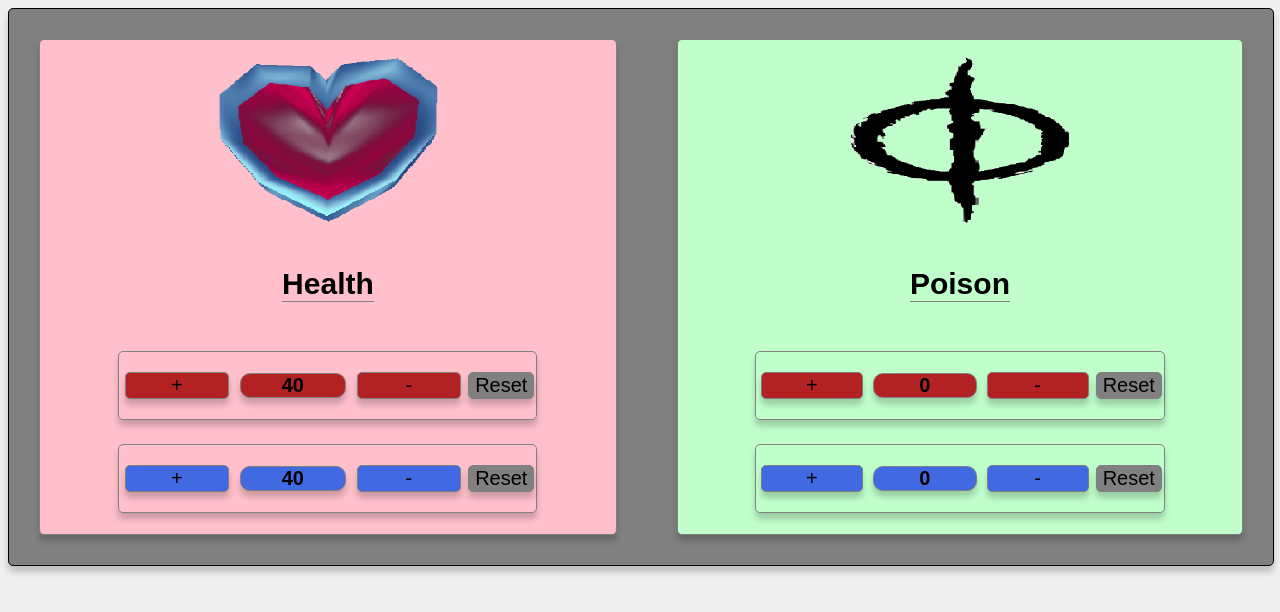
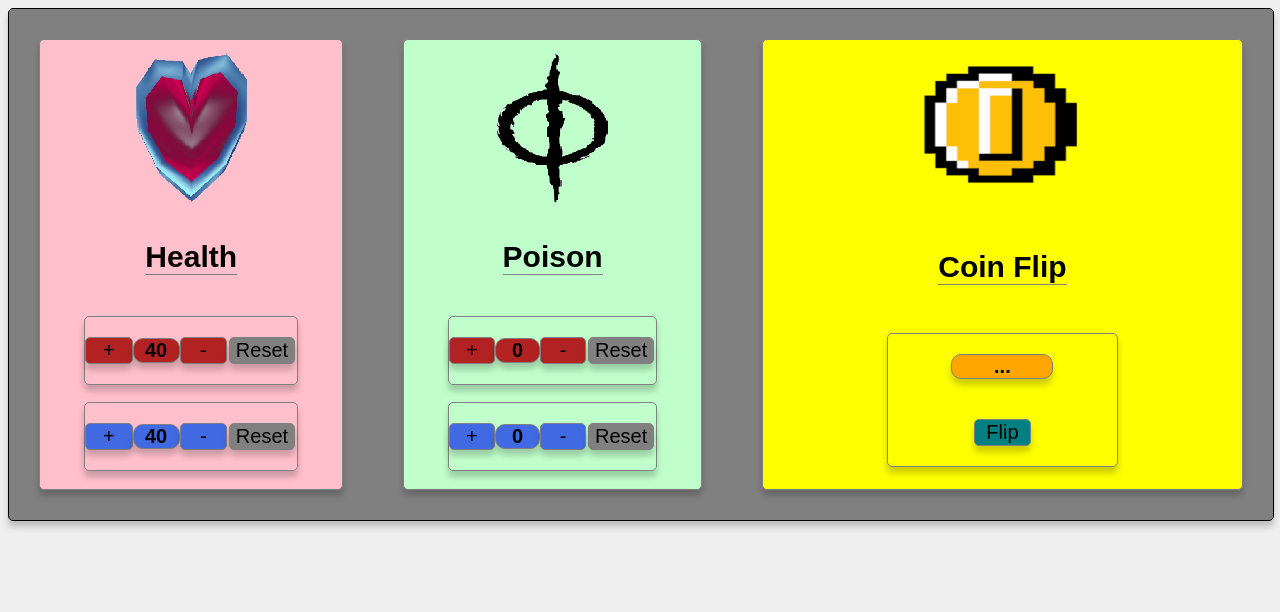
Before and after one commit to kekons4/mtg-counter, a website: page public/index.html in a window 1280 px wide. Drawn offline with nearby package versions, Linux system fonts and the light colour scheme; no server answers.

Commit message:
Added a temp coin flipper

```diff
--- a/public/index.html
+++ b/public/index.html
@@ -1,6 +1,5 @@
 <!DOCTYPE html>
 <html lang="en">
-
   <head>
     <meta charset="UTF-8" />
     <meta name="viewport" content="width=device-width, initial-scale=1.0" />
@@ -12,71 +11,138 @@
   <body>
     <div class="container">
       <div id="health" class="health-container">
-            <img class="health-img" src="./images/Heart-Container.png" alt="Heart Image" />
-            <p style="border-bottom:1px grey solid; margin-left: 25%; margin-right: 25%;">
+        <img
+          class="health-img"
+          src="./images/Heart-Container.png"
+          alt="Heart Image"
+        />
+        <p
+          style="border-bottom:1px grey solid; margin-left: 25%; margin-right: 25%;"
+        >
           Health
         </p>
         <div class="health-counter-cont">
-                <button id="red-plus" class="health-button-red"
-                    onclick="socket.emit('redHpUp', $('#red-h-counter').text())">
+          <button
+            id="red-plus"
+            class="health-button-red"
+            onclick="socket.emit('redHpUp', $('#red-h-counter').text())"
+          >
             +
           </button>
           <div id="red-h-counter" class="health-counter-red">40</div>
-                <button id="red-minus" class="health-button-red"
-                    onclick="socket.emit('redHpDown', $('#red-h-counter').text())">
+          <button
+            id="red-minus"
+            class="health-button-red"
+            onclick="socket.emit('redHpDown', $('#red-h-counter').text())"
+          >
             -
           </button>
-                <button id="red-hp-reset" class="counter-reset" onclick="socket.emit('resetRedHp')">
+          <button
+            id="red-hp-reset"
+            class="counter-reset"
+            onclick="socket.emit('resetRedHp')"
+          >
             Reset
           </button>
         </div>
         <div class="health-counter-cont">
-                <button id="blue-plus" class="health-button-blue"
-                    onclick="socket.emit('blueHpUp', $('#blue-h-counter').text())">
+          <button
+            id="blue-plus"
+            class="health-button-blue"
+            onclick="socket.emit('blueHpUp', $('#blue-h-counter').text())"
+          >
             +
           </button>
           <div id="blue-h-counter" class="health-counter-blue">40</div>
-                <button id="blue-minus" class="health-button-blue"
-                    onclick="socket.emit('blueHpDown', $('#blue-h-counter').text())">
+          <button
+            id="blue-minus"
+            class="health-button-blue"
+            onclick="socket.emit('blueHpDown', $('#blue-h-counter').text())"
+          >
             -
           </button>
-                <button id="red-hp-reset" class="counter-reset" onclick="socket.emit('resetBlueHp')">
+          <button
+            id="red-hp-reset"
+            class="counter-reset"
+            onclick="socket.emit('resetBlueHp')"
+          >
             Reset
           </button>
         </div>
       </div>
       <div id="poison" class="poison-container">
-            <img class="poison-img" src="./images/poison_counter.png" alt="poison image" />
-            <p style="border-bottom: 1px grey solid; margin-left: 25%; margin-right: 25%;">
+        <img
+          class="poison-img"
+          src="./images/poison_counter.png"
+          alt="poison image"
+        />
+        <p
+          style="border-bottom: 1px grey solid; margin-left: 25%; margin-right: 25%;"
+        >
           Poison
         </p>
         <div class="poison-counter-cont">
-                <button id="red-plus" class="health-button-red"
-                    onclick="socket.emit('redPoisonUp', $('#red-p-counter').text())">
+          <button
+            id="red-plus"
+            class="health-button-red"
+            onclick="socket.emit('redPoisonUp', $('#red-p-counter').text())"
+          >
             +
           </button>
           <div id="red-p-counter" class="poison-counter-red">0</div>
-                <button id="red-minus" class="health-button-red"
-                    onclick="socket.emit('redPoisonDown', $('#red-p-counter').text())">
+          <button
+            id="red-minus"
+            class="health-button-red"
+            onclick="socket.emit('redPoisonDown', $('#red-p-counter').text())"
+          >
             -
           </button>
-                <button id="red-hp-reset" class="counter-reset" onclick="socket.emit('resetRedPoison')">
+          <button
+            id="red-hp-reset"
+            class="counter-reset"
+            onclick="socket.emit('resetRedPoison')"
+          >
             Reset
           </button>
         </div>
         <div class="poison-counter-cont">
-                <button id="blue-plus" class="health-button-blue"
-                    onclick="socket.emit('bluePoisonUp', $('#blue-p-counter').text())">
+          <button
+            id="blue-plus"
+            class="health-button-blue"
+            onclick="socket.emit('bluePoisonUp', $('#blue-p-counter').text())"
+          >
             +
           </button>
           <div id="blue-p-counter" class="poison-counter-blue">0</div>
-                <button id="blue-minus" class="health-button-blue"
-                    onclick="socket.emit('bluePoisonDown', $('#blue-p-counter').text())">
+          <button
+            id="blue-minus"
+            class="health-button-blue"
+            onclick="socket.emit('bluePoisonDown', $('#blue-p-counter').text())"
+          >
             -
           </button>
-                <button id="red-hp-reset" class="counter-reset" onclick="socket.emit('resetBluePoison')">
+          <button
+            id="red-hp-reset"
+            class="counter-reset"
+            onclick="socket.emit('resetBluePoison')"
+          >
             Reset
           </button>
+        </div>
+      </div>
+      <div id="coinFlip" class="coinflip-container">
+        <img src="./images/coin.png" alt="coin image" class="coin-img" />
+        <p
+          style="border-bottom: 1px grey solid; margin-left: 25%; margin-right: 25%;"
+        >
+          Coin Flip
+        </p>
+        <div id="coinFlip-container" class="coinflip-cont">
+            <div id="coin-counter" class="coinflip-counter">...</div>
+            <button id="coinButton" class="coinflip-button" onclick="socket.emit('coinFlip')">
+                Flip
+            </button>
+        </div>
         </div>
       </div>
     </div>
@@ -135,7 +201,11 @@
       socket.on("resetBluePoison", val => {
         $("#blue-p-counter").text(val);
       });
+
+      //Coin Flip
+      socket.on("coinFlip", val => {
+          $("#coin-counter").text(val);
+      })
     </script>
   </body>
-
 </html>
--- a/public/styles.css
+++ b/public/styles.css
@@ -1,4 +1,4 @@
-body{
+body {
   font-family: sans-serif;
   background-color: #efefef;
 }
@@ -13,7 +13,7 @@ body{
   height: 50%;
   background-color: grey;
   border-radius: 5px;
-    box-shadow: 0 6px 6px rgba(0,0,0,0.2);
+  box-shadow: 0 6px 6px rgba(0, 0, 0, 0.2);
   position: relative;
 }
 
@@ -31,11 +31,10 @@ body{
   margin: 30px;
   padding: 10px;
   border-radius: 5px;
-    box-shadow: 0 6px 6px rgba(0,0,0,0.2);
+  box-shadow: 0 6px 6px rgba(0, 0, 0, 0.2);
   text-align: center;
   font-size: 30px;
   font-weight: bold;
-
 }
 
 .health-img {
@@ -55,7 +54,7 @@ body{
   align-items: center;
   border: 1px grey solid;
   border-radius: 5px;
-    box-shadow: 0 6px 6px rgba(0,0,0,0.2);
+  box-shadow: 0 6px 6px rgba(0, 0, 0, 0.2);
   margin: 5px;
   width: 75%;
   text-align: center;
@@ -69,7 +68,7 @@ body{
   background-color: firebrick;
   border-radius: 10px;
   font-size: 20px;
-    box-shadow: 0 6px 6px rgba(0,0,0,0.2);
+  box-shadow: 0 6px 6px rgba(0, 0, 0, 0.2);
   margin: 20px auto;
   width: 25%;
   text-align: center;
@@ -83,7 +82,7 @@ body{
   background-color: royalblue;
   border-radius: 10px;
   font-size: 20px;
-    box-shadow: 0 6px 6px rgba(0,0,0,0.2);
+  box-shadow: 0 6px 6px rgba(0, 0, 0, 0.2);
   margin: 20px auto;
   width: 25%;
 }
@@ -95,7 +94,7 @@ body{
   border: 1px grey solid;
   border-radius: 5px;
   background-color: firebrick;
-    box-shadow: 0 6px 6px rgba(0,0,0,0.2);
+  box-shadow: 0 6px 6px rgba(0, 0, 0, 0.2);
   margin: 20px auto;
   width: 25%;
   font-size: 20px;
@@ -112,7 +111,7 @@ body{
   border: 1px grey solid;
   border-radius: 5px;
   background-color: royalblue;
-    box-shadow: 0 6px 6px rgba(0,0,0,0.2);
+  box-shadow: 0 6px 6px rgba(0, 0, 0, 0.2);
   margin: 20px auto;
   width: 25%;
   font-size: 20px;
@@ -123,7 +122,6 @@ body{
 }
 
 /*-----------Poison Stuff----------------------------*/
-
 
 .poison-container {
   position: relative;
@@ -137,7 +135,7 @@ body{
   margin: 30px;
   padding: 10px;
   border-radius: 5px;
-    box-shadow: 0 6px 6px rgba(0,0,0,0.2);
+  box-shadow: 0 6px 6px rgba(0, 0, 0, 0.2);
   text-align: center;
   font-size: 30px;
   font-weight: bold;
@@ -160,7 +158,7 @@ body{
   align-items: center;
   border: 1px grey solid;
   border-radius: 5px;
-    box-shadow: 0 6px 6px rgba(0,0,0,0.2);
+  box-shadow: 0 6px 6px rgba(0, 0, 0, 0.2);
   margin: 5px;
   width: 75%;
   text-align: center;
@@ -174,7 +172,7 @@ body{
   background-color: firebrick;
   border-radius: 10px;
   font-size: 20px;
-    box-shadow: 0 6px 6px rgba(0,0,0,0.2);
+  box-shadow: 0 6px 6px rgba(0, 0, 0, 0.2);
   margin: 20px auto;
   width: 25%;
   text-align: center;
@@ -188,7 +186,7 @@ body{
   background-color: royalblue;
   border-radius: 10px;
   font-size: 20px;
-    box-shadow: 0 6px 6px rgba(0,0,0,0.2);
+  box-shadow: 0 6px 6px rgba(0, 0, 0, 0.2);
   margin: 20px auto;
   width: 25%;
 }
@@ -200,7 +198,7 @@ body{
   border: 1px grey solid;
   border-radius: 5px;
   background-color: firebrick;
-    box-shadow: 0 6px 6px rgba(0,0,0,0.2);
+  box-shadow: 0 6px 6px rgba(0, 0, 0, 0.2);
   margin: 20px auto;
   width: 25%;
   font-size: 20px;
@@ -213,7 +211,7 @@ body{
   border: 1px grey solid;
   border-radius: 5px;
   background-color: royalblue;
-    box-shadow: 0 6px 6px rgba(0,0,0,0.2);
+  box-shadow: 0 6px 6px rgba(0, 0, 0, 0.2);
   margin: 20px auto;
   width: 25%;
   font-size: 20px;
@@ -224,7 +222,7 @@ body{
   background-color: grey;
   border-radius: 5px;
   text-align: center;
-    box-shadow: 0 6px 6px rgba(0,0,0,0.2);
+  box-shadow: 0 6px 6px rgba(0, 0, 0, 0.2);
   font-size: 20px;
   height: 50%;
   margin-left: 2px;
@@ -233,6 +231,78 @@ body{
 
 .counter-reset:hover {
   background-color: lightgrey;
+}
+
+/*-------------------Coin Flip-------------------------------*/
+.coinflip-container {
+  position: relative;
+  display: flex;
+  flex-direction: row;
+  flex-wrap: wrap;
+  justify-content: center;
+  align-items: center;
+  border: 1px grey solid;
+  background-color: yellow;
+  margin: 30px;
+  padding: 10px;
+  border-radius: 5px;
+  box-shadow: 0 6px 6px rgba(0, 0, 0, 0.2);
+  text-align: center;
+  font-size: 30px;
+  font-weight: bold;
+}
+
+.coin-img {
+  display: block;
+  width: 40%;
+  height: 35%;
+  margin-left: auto;
+  margin-right: auto;
+  border-radius: 5px;
+}
+
+.coinflip-cont {
+  display: flex;
+  flex-direction: column;
+  flex-wrap: nowrap;
+  justify-content: center;
+  align-items: center;
+  border: 1px grey solid;
+  border-radius: 5px;
+  box-shadow: 0 6px 6px rgba(0, 0, 0, 0.2);
+  margin: 5px;
+  width: 50%;
+  text-align: center;
+}
+
+.coinflip-counter {
+  display: flex;
+  justify-content: center;
+  align-items: center;
+  border: 1px grey solid;
+  background-color: orange;
+  border-radius: 10px;
+  font-size: 20px;
+  box-shadow: 0 6px 6px rgba(0, 0, 0, 0.2);
+  margin: 20px auto;
+  width: 100px;
+}
+
+.coinflip-button {
+  display: flex;
+  justify-content: center;
+  align-items: center;
+  border: 1px grey solid;
+  border-radius: 5px;
+  background-color: teal;
+  box-shadow: 0 6px 6px rgba(0, 0, 0, 0.2);
+  margin: 20px auto;
+  width: 25%;
+  font-size: 20px;
+}
+
+.coinflip-button:hover {
+  background-color: lightseagreen;
 }
 
 @media screen and (max-width: 600px) {
@@ -255,5 +325,4 @@ body{
   .poison-counter-cont {
     width: 100%;
   }
-
 }
```
Also changed, not shown: server.js (+16 -4 lines), public/images/coin.png (added). Lines whose indentation alone changed are shown as unchanged.
